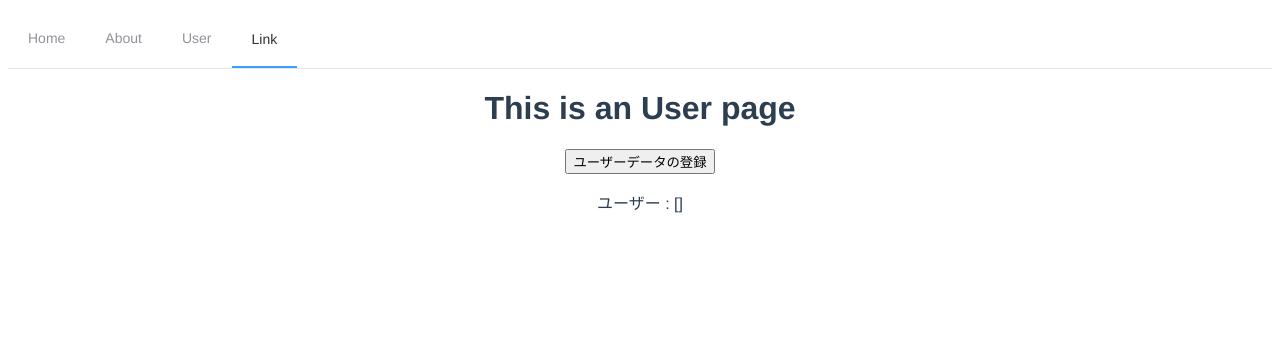
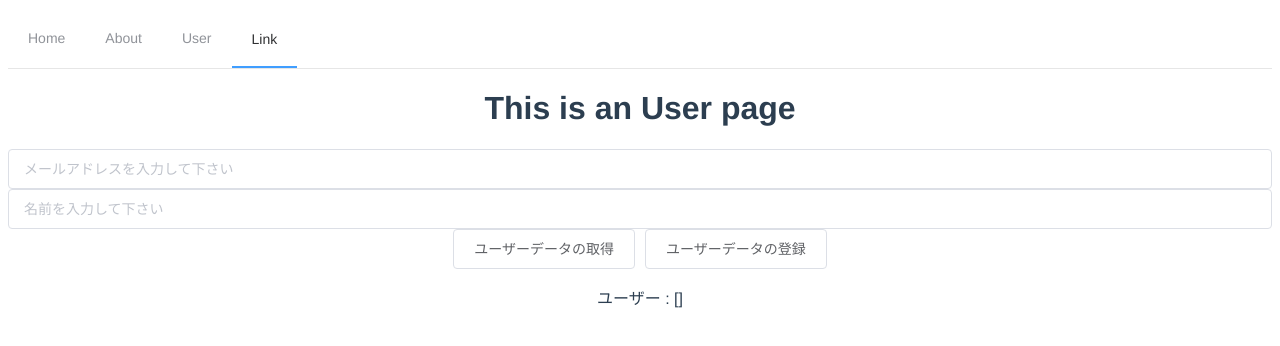
Before and after one commit to ShoooGit/go, a Vue app in the folder src/sample1/client/: page /user in a window 1280 px wide. Shown: the top 346 px of the page. Built offline with nearby package versions, Linux system fonts and the light colour scheme.

Commit message:
element-uiのパーツを使用

```diff
--- a/src/sample1/client/src/views/User.vue
+++ b/src/sample1/client/src/views/User.vue
@@ -1,9 +1,10 @@
 <template>
   <div>
     <h1>This is an User page</h1>
-    <!-- <input v-model="message" placeholder="Say Yahho"> -->
-    <!-- <button @click="GetUser">ユーザーデータの取得</button> -->
-    <button @click="AddUser">ユーザーデータの登録</button>
+    <el-input v-model="email" placeholder="メールアドレスを入力して下さい"></el-input>
+    <el-input v-model="name" placeholder="名前を入力して下さい"></el-input>
+    <el-button @click="GetUser">ユーザーデータの取得</el-button>
+    <el-button @click="AddUser">ユーザーデータの登録</el-button>
     <p>ユーザー : {{ user }}</p>
   </div>
 </template>
@@ -14,18 +15,20 @@ export default {
   name: 'User',
   data () {
     return {
-      user: []
+      user: [],
+      email: '',
+      name: ''
     }
   },
   methods: {
-    // async GetUser () {
-    //   const response = await axios.get('http://localhost:8080/api/v1/users/1')
-    //   this.user = response.data
-    // },
+    async GetUser () {
+      const response = await axios.get('http://localhost:8080/api/v1/users/1')
+      this.user = response.data
+    },
     AddUser () {
       axios.post('http://localhost:8080/api/v1/users', {
+        id: '99',
         email: 'test@email',
-        id: '99',
         name: 'test'
       })
     }
```
